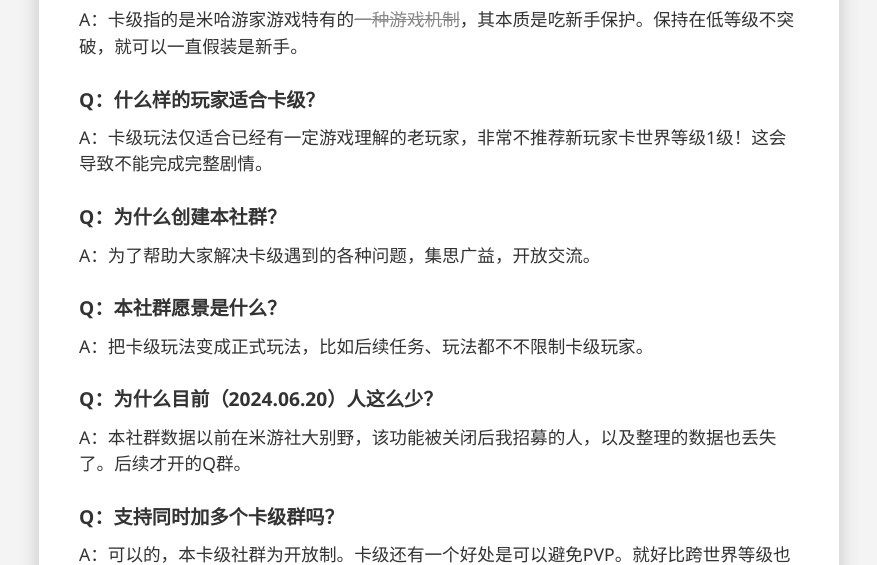
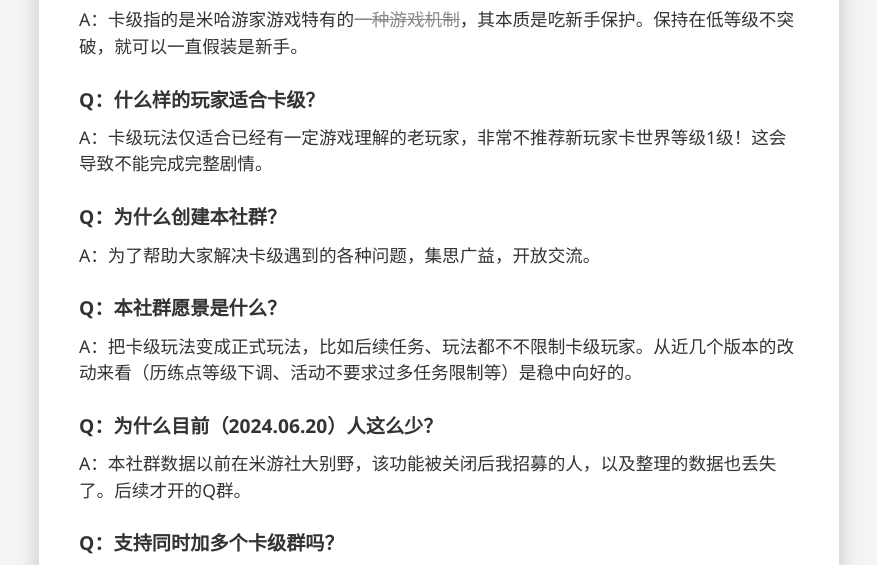
Before and after one commit to Titlecan/Genshin-World1-Doc, a plain HTML site: page QandA.html in a window 1280 px wide. Shown: the part 190-755 px from the top of the page, without its empty margins (201-1078 px from the left). Drawn offline with nearby package versions, Linux system fonts and the light colour scheme.

Commit message:
更新 QandA.html

```diff
--- a/QandA.html
+++ b/QandA.html
@@ -54,7 +54,7 @@
         </div>
         <div class="question-answer">
             <div class="question">Q：本社群愿景是什么？</div>
-            <div class="answer">A：把卡级玩法变成正式玩法，比如后续任务、玩法都不不限制卡级玩家。</div>
+            <div class="answer">A：把卡级玩法变成正式玩法，比如后续任务、玩法都不不限制卡级玩家。从近几个版本的改动来看（历练点等级下调、活动不要求过多任务限制等）是稳中向好的。</div>
         </div>
         <div class="question-answer">
             <div class="question">Q：为什么目前（2024.06.20）人这么少？</div>
```
